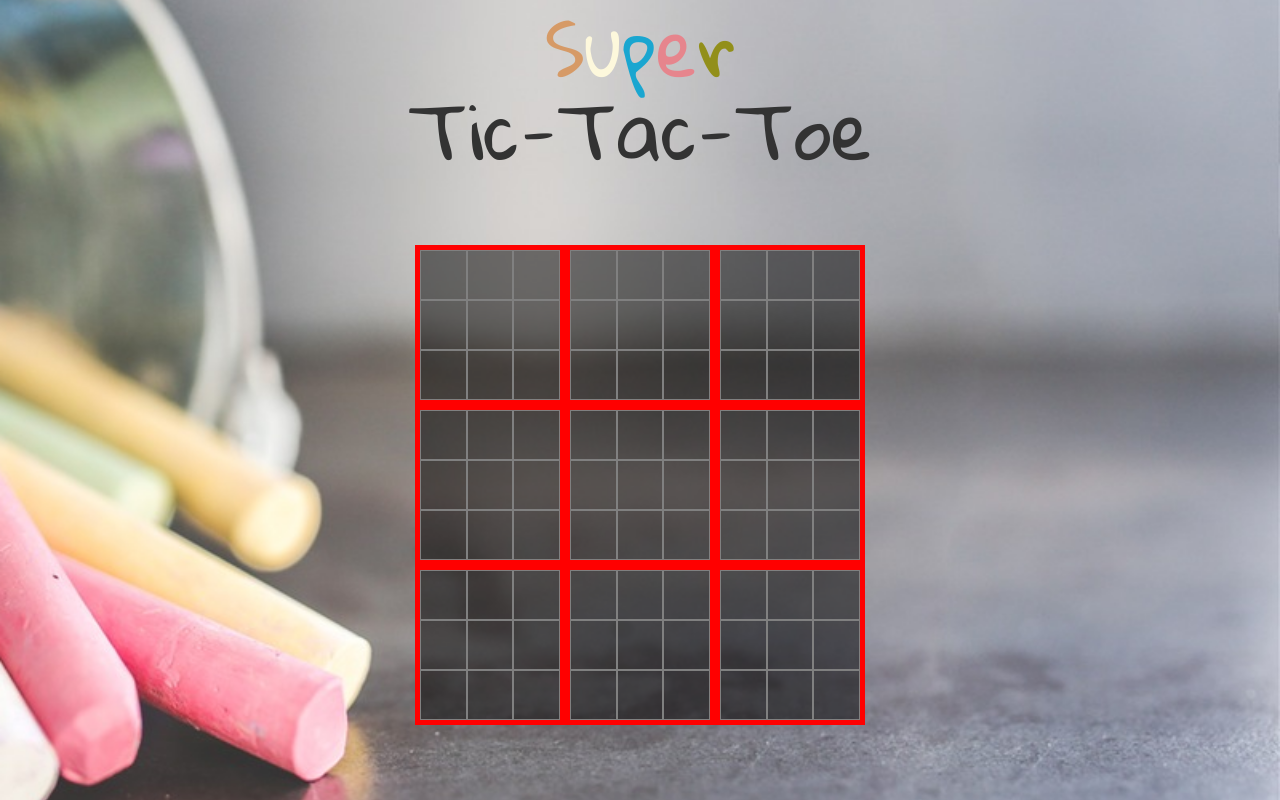
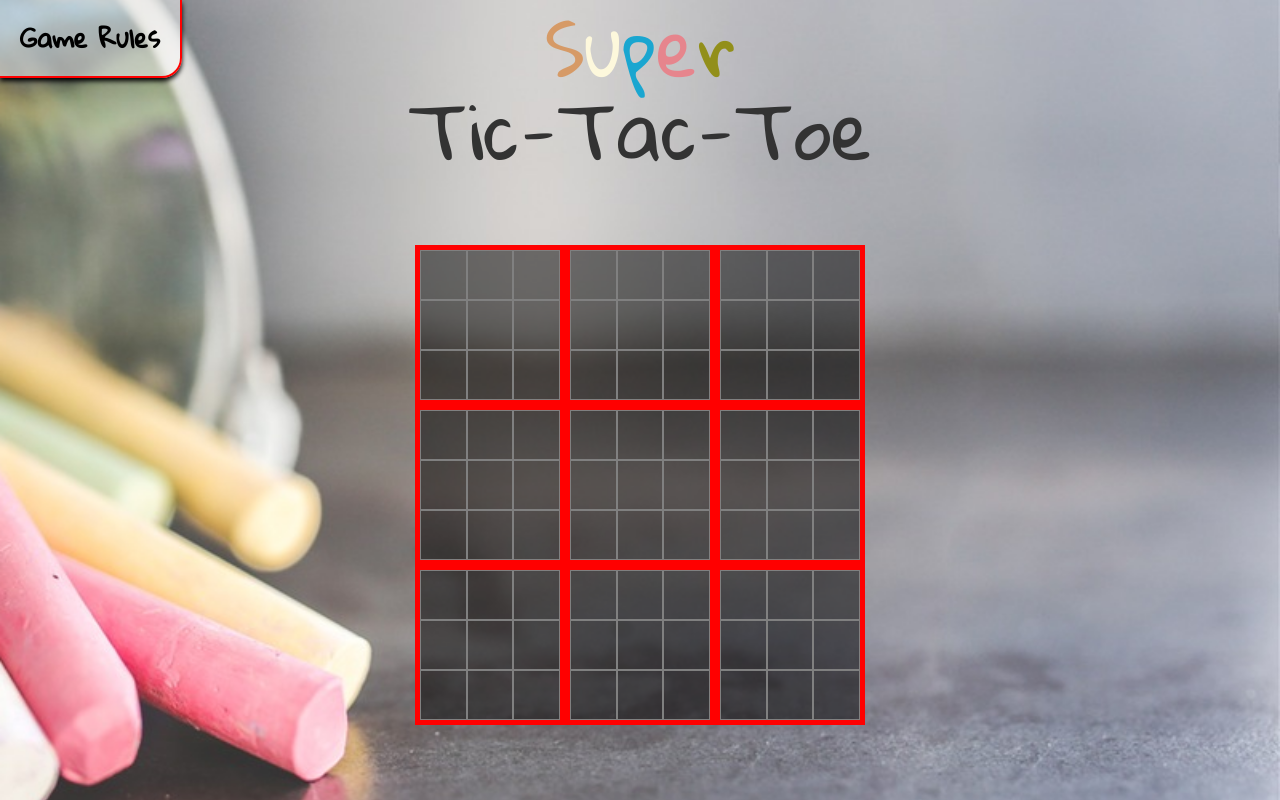
Before and after one commit to jgrune/super_tictactoe, a React (Create React App) app: page / in a window 1280 px wide. Built offline with nearby package versions, Linux system fonts and the light colour scheme.

Commit message:
adds rules

```diff
--- a/src/App.js
+++ b/src/App.js
@@ -1,9 +1,12 @@
 import React, { Component } from 'react';
 import './index.css';
 import LargeBoard from './components/LargeBoard'
+import Rules from './components/Rules'
+
 
 
 class App extends Component {
+
   render() {
     return (
       <div>
@@ -18,6 +21,7 @@ class App extends Component {
             </h1>
             <LargeBoard />
           </main>
+          <Rules />
         </div>
       );
     }
--- /dev/null
+++ b/src/components/Rules.js
@@ -0,0 +1,27 @@
+import React, { Component } from 'react'
+import Eval from '../util/Eval'
+import '../index.css';
+
+
+class Rules extends Component {
+
+  render(){
+    return(
+      <div>
+        <div id="mySidenav" className="sidenav">
+          <a href="#" className="closebtn" onClick={Eval.closeNav}>&times;</a>
+          <p>Win three games of Tic Tac Toe in a row.
+            You may only play in the big field that
+            corresponds to the last small field your
+            opponent played. When your are sent to a
+            field that is already decided, you can
+            choose freely.</p>
+        </div>
+
+        <span id="rules" onClick={Eval.openNav}><strong>Game Rules</strong></span>
+    </div>
+  )
+}
+}
+
+export default Rules
--- a/src/index.css
+++ b/src/index.css
@@ -92,3 +92,45 @@ h1{
   border: 5px solid red;
   transition: border 1s
 }
+
+/* The side navigation menu */
+.sidenav {
+    height: 50%; /* 100% Full-height */
+    width: 50%; /* 0 width - change this with JavaScript */
+    position: fixed; /* Stay in place */
+    z-index: 1; /* Stay on top */
+    top: 25%;
+    left: 25%;
+    border-radius: 15px;
+    background-color: #111;
+    overflow-x: hidden; /* Disable horizontal scroll */
+    padding-top: 60px; /* Place content 60px from the top */
+    transition: 0.5s; /* 0.5 second transition effect to slide in the sidenav */
+    margin-left: 0px;
+    color: grey;
+    padding: 30px;
+    opacity: 0;
+    transition: opacity 1s;
+}
+
+/* Position and style the close button (top right corner) */
+.sidenav .closebtn {
+    position: absolute;
+    top: 0;
+    right: 25px;
+    font-size: 36px;
+    margin-left: 50px;
+}
+
+#rules {
+  position: fixed;
+  color: black;
+  border-right: 2px solid red;
+  border-bottom: 2px solid red;
+  box-shadow: 0 3px 5px black;
+  background-color: rgba(255, 255, 255, 0.5);
+  left: 0;
+  top: 0;
+  border-bottom-right-radius: 20px;
+  padding: 20px;
+}
--- a/src/util/Eval.js
+++ b/src/util/Eval.js
@@ -37,7 +37,17 @@ let evalBoard = {
     else {
       return ""
     }
+  },
+
+  openNav() {
+    document.getElementById("mySidenav").style.opacity = "1";
+  },
+
+  /* Set the width of the side navigation to 0 */
+  closeNav() {
+    document.getElementById("mySidenav").style.opacity = "0";
   }
+
 }
 
 export default evalBoard
```
Lines whose indentation alone changed are shown as unchanged.
